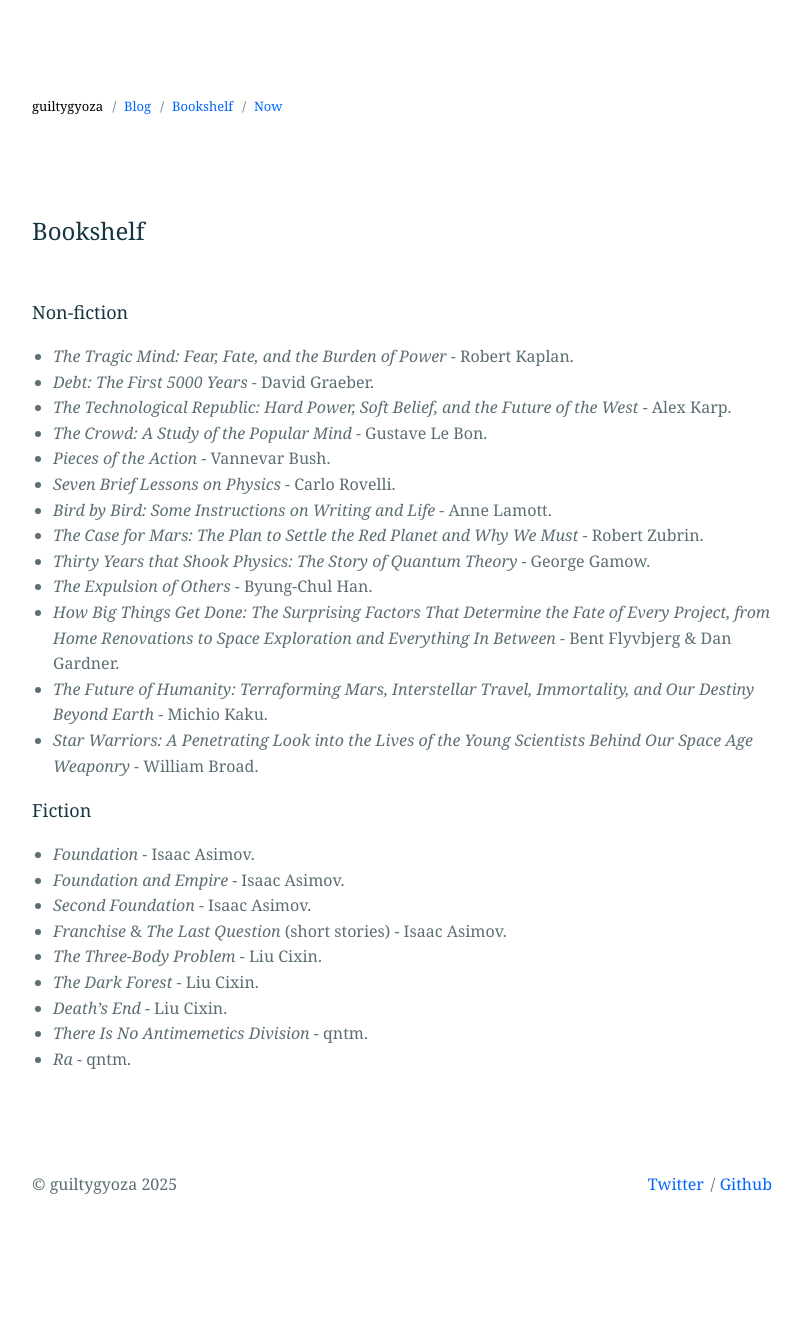
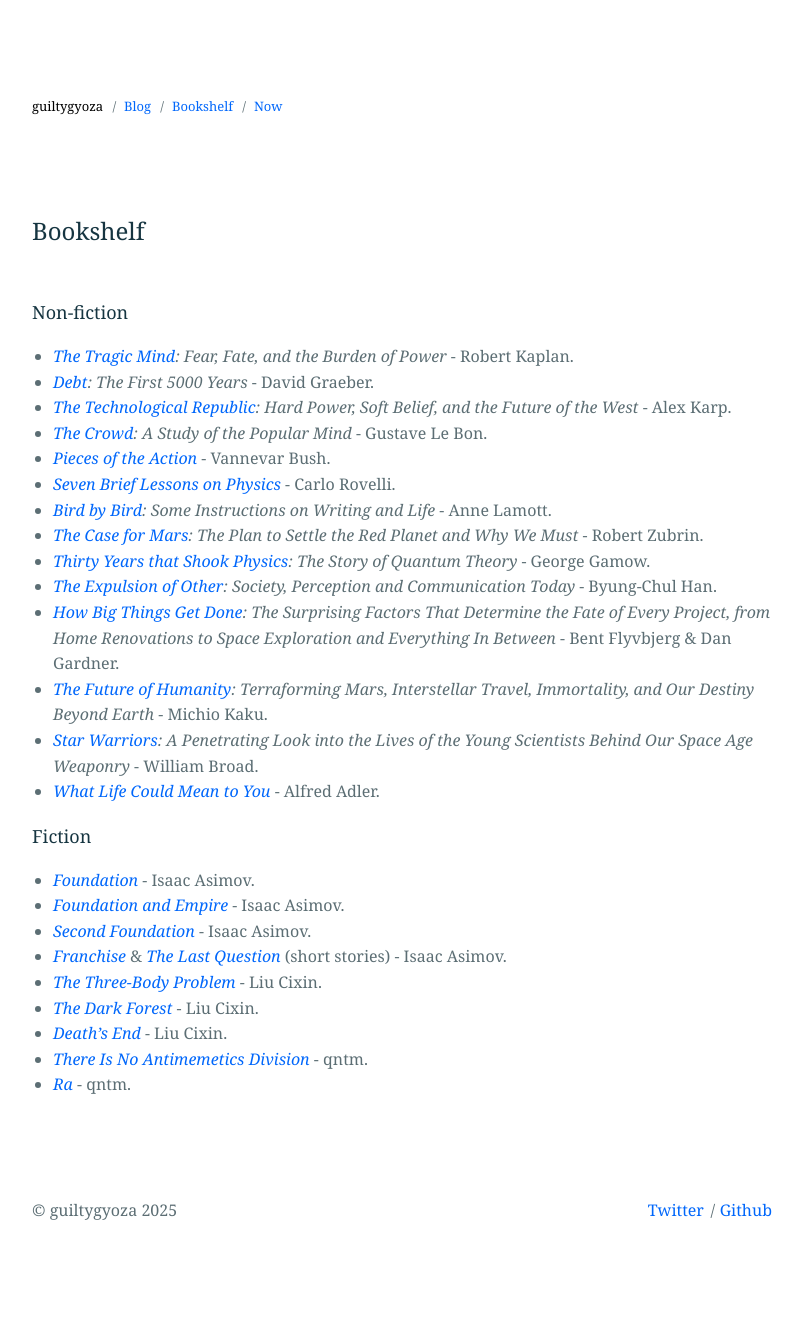
Before and after one commit to guiltygyoza/blog, a Jekyll site: the page built from _pages/bookshelf.markdown, in a window 1280 px wide. Shown: the whole page, without its empty margins (238-1041 px from the left). Built offline with Jekyll 4.4.1, drawn with Linux system fonts in a browser that asks for light colours; before the commit the page ends 1298 px from its top, so only the background shows below that.

Commit message:
add book; add hyperlinks

```diff
--- a/_pages/bookshelf.markdown
+++ b/_pages/bookshelf.markdown
@@ -5,27 +5,28 @@
 ---
 
 ### Non-fiction
-- *The Tragic Mind: Fear, Fate, and the Burden of Power* - Robert Kaplan.
-- *Debt: The First 5000 Years* - David Graeber.
-- *The Technological Republic: Hard Power, Soft Belief, and the Future of the West* - Alex Karp.
-- *The Crowd: A Study of the Popular Mind* - Gustave Le Bon.
-- *Pieces of the Action* - Vannevar Bush.
-- *Seven Brief Lessons on Physics* - Carlo Rovelli.
-- *Bird by Bird: Some Instructions on Writing and Life* - Anne Lamott.
-- *The Case for Mars: The Plan to Settle the Red Planet and Why We Must* - Robert Zubrin.
-- *Thirty Years that Shook Physics: The Story of Quantum Theory* - George Gamow.
-- *The Expulsion of Others* - Byung-Chul Han.
-- *How Big Things Get Done: The Surprising Factors That Determine the Fate of Every Project, from Home Renovations to Space Exploration and Everything In Between* - Bent Flyvbjerg & Dan Gardner.
-- *The Future of Humanity: Terraforming Mars, Interstellar Travel, Immortality, and Our Destiny Beyond Earth* - Michio Kaku.
-- *Star Warriors: A Penetrating Look into the Lives of the Young Scientists Behind Our Space Age Weaponry* - William Broad.
+- *[The Tragic Mind](https://www.goodreads.com/book/show/60747416-the-tragic-mind){:target="_blank"}: Fear, Fate, and the Burden of Power* - Robert Kaplan.
+- *[Debt](https://www.goodreads.com/book/show/6617037-debt){:target="_blank"}: The First 5000 Years* - David Graeber.
+- *[The Technological Republic](https://www.goodreads.com/book/show/213618136-the-technological-republic){:target="_blank"}: Hard Power, Soft Belief, and the Future of the West* - Alex Karp.
+- *[The Crowd](https://www.goodreads.com/book/show/573045.The_Crowd){:target="_blank"}: A Study of the Popular Mind* - Gustave Le Bon.
+- *[Pieces of the Action](https://www.goodreads.com/book/show/14290284-pieces-of-the-action){:target="_blank"}* - Vannevar Bush.
+- *[Seven Brief Lessons on Physics](https://www.goodreads.com/book/show/25734172-seven-brief-lessons-on-physics){:target="_blank"}* - Carlo Rovelli.
+- *[Bird by Bird](https://www.goodreads.com/book/show/12543.Bird_by_Bird){:target="_blank"}: Some Instructions on Writing and Life* - Anne Lamott.
+- *[The Case for Mars](https://www.goodreads.com/book/show/2123541){:target="_blank"}: The Plan to Settle the Red Planet and Why We Must* - Robert Zubrin.
+- *[Thirty Years that Shook Physics](https://www.goodreads.com/book/show/17265.Thirty_Years_that_Shook_Physics){:target="_blank"}: The Story of Quantum Theory* - George Gamow.
+- *[The Expulsion of Other](https://www.goodreads.com/book/show/36709664-the-expulsion-of-the-other){:target="_blank"}: Society, Perception and Communication Today* - Byung-Chul Han.
+- *[How Big Things Get Done](https://www.goodreads.com/book/show/61327449-how-big-things-get-done){:target="_blank"}: The Surprising Factors That Determine the Fate of Every Project, from Home Renovations to Space Exploration and Everything In Between* - Bent Flyvbjerg & Dan Gardner.
+- *[The Future of Humanity](https://www.goodreads.com/book/show/36407347-the-future-of-humanity){:target="_blank"}: Terraforming Mars, Interstellar Travel, Immortality, and Our Destiny Beyond Earth* - Michio Kaku.
+- *[Star Warriors](https://www.goodreads.com/book/show/1007849.Star_Warriors){:target="_blank"}: A Penetrating Look into the Lives of the Young Scientists Behind Our Space Age Weaponry* - William Broad.
+- [*What Life Could Mean to You*](https://www.goodreads.com/book/show/6997679){:target="_blank"} - Alfred Adler.
 
 ### Fiction
-- *Foundation* - Isaac Asimov.
-- *Foundation and Empire* - Isaac Asimov.
-- *Second Foundation* - Isaac Asimov.
-- *Franchise* & *The Last Question* (short stories) - Isaac Asimov.
-- *The Three-Body Problem* - Liu Cixin.
-- *The Dark Forest* - Liu Cixin.
-- *Death's End* - Liu Cixin.
-- *There Is No Antimemetics Division* - qntm.
-- *Ra* - qntm.
+- *[Foundation](https://www.goodreads.com/book/show/29579.Foundation){:target="_blank"}* - Isaac Asimov.
+- *[Foundation and Empire](https://www.goodreads.com/book/show/29581.Foundation_and_Empire){:target="_blank"}* - Isaac Asimov.
+- *[Second Foundation](https://www.goodreads.com/book/show/29580.Second_Foundation){:target="_blank"}* - Isaac Asimov.
+- *[Franchise](https://www.goodreads.com/en/book/show/837234.Franchise){:target="_blank"}* & *[The Last Question](https://www.goodreads.com/book/show/4808763-the-last-question){:target="_blank"}* (short stories) - Isaac Asimov.
+- *[The Three-Body Problem](https://www.goodreads.com/book/show/20518872-the-three-body-problem){:target="_blank"}* - Liu Cixin.
+- *[The Dark Forest](https://www.goodreads.com/book/show/23168817-the-dark-forest){:target="_blank"}* - Liu Cixin.
+- *[Death's End](https://www.goodreads.com/book/show/25451264-death-s-end){:target="_blank"}* - Liu Cixin.
+- *[There Is No Antimemetics Division](https://www.goodreads.com/book/show/54870256-there-is-no-antimemetics-division){:target="_blank"}* - qntm.
+- *[Ra](https://www.goodreads.com/book/show/57891607-ra){:target="_blank"}* - qntm.
```
